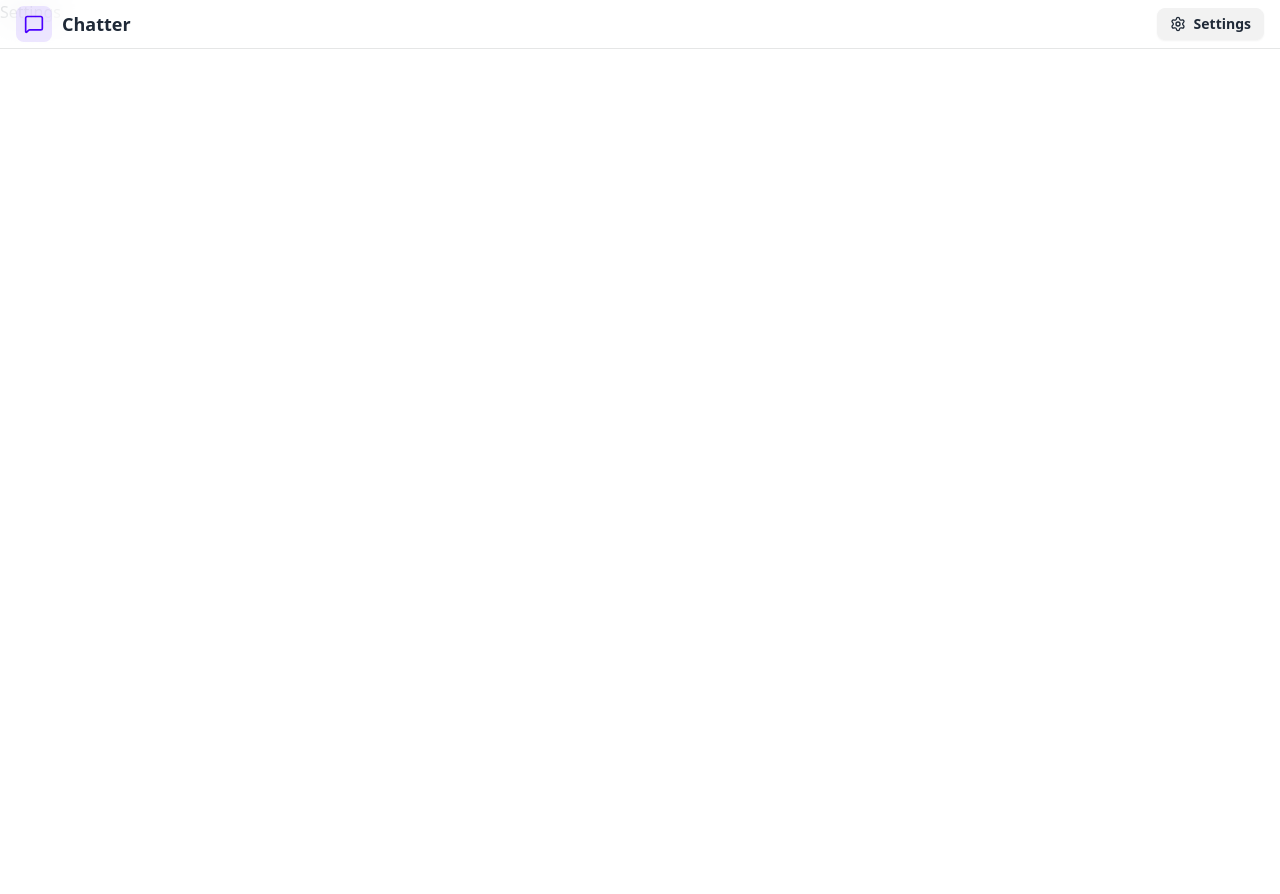
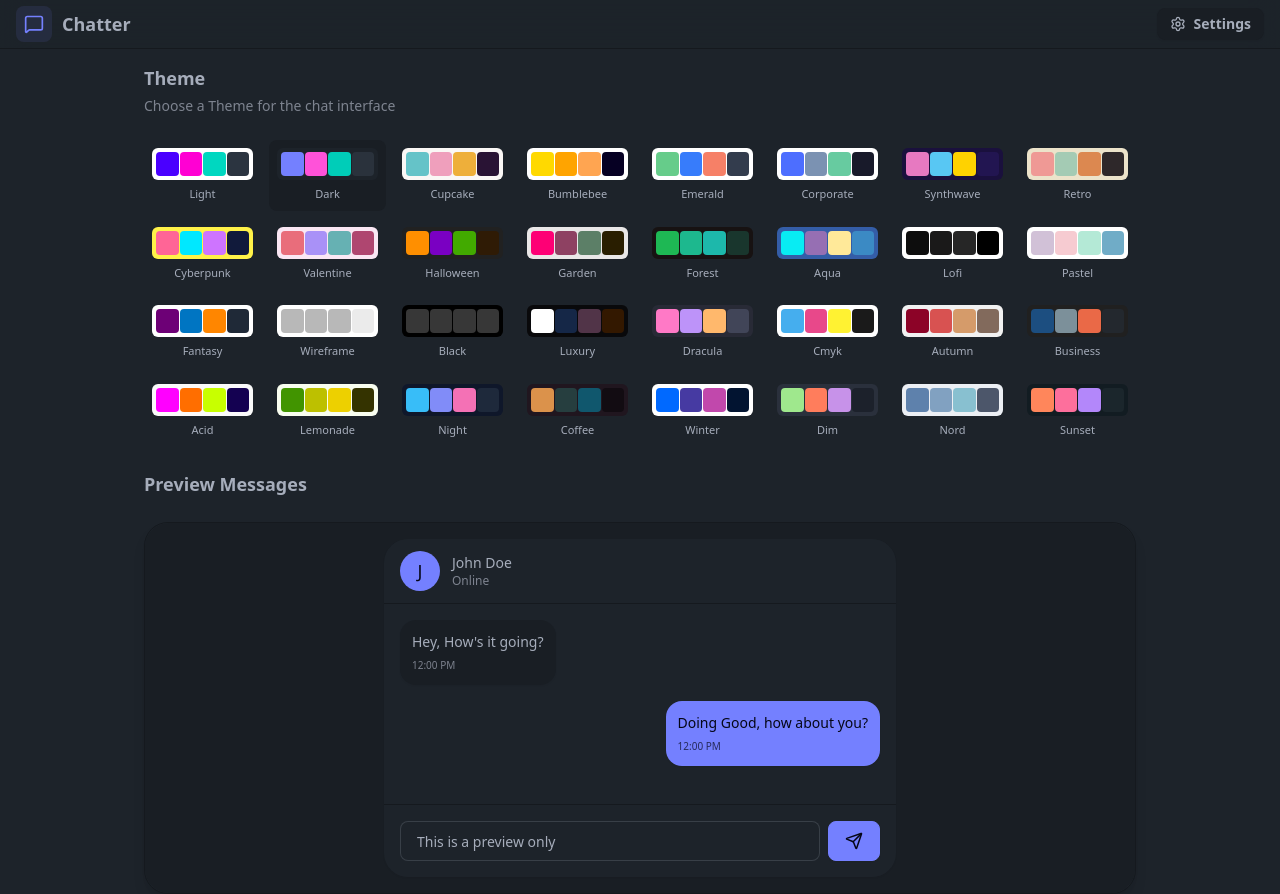
Before and after one commit to jntolentino/chatter, a React (Vite) app in the folder frontend/: page /settings in a window 1280 px wide. Before the commit the page ends 800 px from the top, so only its background shows below. Built offline with nearby package versions, Linux system fonts and the light colour scheme; no server answers.

Commit message:
feat: implement theme selection functionality with multiple themes and persistent storage

```diff
--- a/frontend/src/App.jsx
+++ b/frontend/src/App.jsx
@@ -9,12 +9,15 @@
 
 import { useAuthStore } from "./store/useAuthStore";
 import { useEffect } from "react";
+import { useThemeStore } from "./store/useThemeStore";
 
 import { Loader } from "lucide-react";
 import { Toaster } from "react-hot-toast";
 
 const App = () => {
   const { authUser, checkAuth, isCheckingAuth } = useAuthStore();
+
+  const { theme } = useThemeStore();
 
   useEffect(() => {
     checkAuth();
@@ -30,7 +33,7 @@
     );
 
   return (
-    <div>
+    <div data-theme={theme}>
       <Navbar />
 
       <Routes>
--- /dev/null
+++ b/frontend/src/constants/index.js
@@ -0,0 +1,34 @@
+export const THEMES = [
+  "light",
+  "dark",
+  "cupcake",
+  "bumblebee",
+  "emerald",
+  "corporate",
+  "synthwave",
+  "retro",
+  "cyberpunk",
+  "valentine",
+  "halloween",
+  "garden",
+  "forest",
+  "aqua",
+  "lofi",
+  "pastel",
+  "fantasy",
+  "wireframe",
+  "black",
+  "luxury",
+  "dracula",
+  "cmyk",
+  "autumn",
+  "business",
+  "acid",
+  "lemonade",
+  "night",
+  "coffee",
+  "winter",
+  "dim",
+  "nord",
+  "sunset",
+];
--- a/frontend/src/pages/SettingsPage.jsx
+++ b/frontend/src/pages/SettingsPage.jsx
@@ -1,5 +1,128 @@
+import { useThemeStore } from "../store/useThemeStore";
+import { THEMES } from "./../constants/index";
+import { Send } from "lucide-react";
+
+const PREVIEW_MESSAGES = [
+  { id: 1, content: "Hey, How's it going?", isSent: false },
+  { id: 2, content: "Doing Good, how about you?", isSent: true },
+];
+
 const SettingsPage = () => {
-  return <div>Settings</div>;
+  const { theme, setTheme } = useThemeStore();
+
+  return (
+    <div className="min-h-screen container mx-auto px-2 sm:px-4 pt-16 max-w-5xl">
+      <div className="space-y-6">
+        <div className="flex flex-col gap-1">
+          <h2 className="text-lg font-semibold">Theme</h2>
+          <p className="text-sm text-base-content/70">
+            Choose a Theme for the chat interface
+          </p>
+        </div>
+        <div className="grid grid-cols-2 xs:grid-cols-3 sm:grid-cols-4 md:grid-cols-6 lg:grid-cols-8 gap-2">
+          {THEMES.map((t) => (
+            <button
+              key={t}
+              className={`group flex flex-col items-center gap-1.5 p-2 rounded-lg transition-colors
+            ${theme === t ? "bg-base-200" : "hover:bg-base-200/50"}
+            `}
+              onClick={() => setTheme(t)}
+            >
+              <div
+                className="relative h-8 w-full rounded-md overflow-hidden"
+                data-theme={t}
+              >
+                <div className="absolute inset-0 grid grid-cols-4 gap-px p-1">
+                  <div className="rounded bg-primary"></div>
+                  <div className="rounded bg-secondary"></div>
+                  <div className="rounded bg-accent"></div>
+                  <div className="rounded bg-neutral"></div>
+                </div>
+              </div>
+              <span className="text-[11px] font-medium truncate w-full text-center">
+                {t.charAt(0).toUpperCase() + t.slice(1)}
+              </span>
+            </button>
+          ))}
+        </div>
+
+        {/* Preview Section */}
+        <h3 className="text-lg font-semibold mb-3">Preview Messages</h3>
+        <div className="rounded-3xl border border-base-300 overflow-hidden bg-base-100 shadow-lg">
+          <div className="p-3 sm:p-4 bg-base-200 rounded-3xl">
+            <div className="max-w-lg mx-auto">
+              {/* Mock UI Chat */}
+              <div className="bg-base-100 rounded-3xl shadow-sm overflow-hidden">
+                {/* Chat Header */}
+                <div className="px-4 py-3 border-b border-base-300 bg-base-100 flex items-center gap-3 rounded-t-3xl">
+                  <div className="w-10 h-10 rounded-full bg-primary flex items-center justify-center text-primary-content font-medium text-lg">
+                    J
+                  </div>
+                  <div>
+                    <h3 className="font-medium text-sm">John Doe</h3>
+                    <p className="text-xs text-base-content/70">Online</p>
+                  </div>
+                </div>
+
+                {/* Chat Messages */}
+                <div className="p-2 sm:p-4 space-y-4 min-h-[200px] max-h-[200px] overflow-y-auto bg-base-100">
+                  {PREVIEW_MESSAGES.map((message) => (
+                    <div
+                      key={message.id}
+                      className={`flex ${
+                        message.isSent ? "justify-end" : "justify-start"
+                      }`}
+                    >
+                      <div
+                        className={`
+                  max-w-[80%] rounded-2xl p-3 shadow-sm
+                  ${
+                    message.isSent
+                      ? "bg-primary text-primary-content"
+                      : "bg-base-200"
+                  }
+                `}
+                      >
+                        <p className="text-sm">{message.content}</p>
+                        <p
+                          className={`
+                    text-[10px] mt-1.5
+                    ${
+                      message.isSent
+                        ? "text-primary-content/70"
+                        : "text-base-content/70"
+                    }
+                  `}
+                        >
+                          12:00 PM
+                        </p>
+                      </div>
+                    </div>
+                  ))}
+                </div>
+
+                {/* Chat Input */}
+                <div className="p-2 sm:p-4 border-t border-base-300 bg-base-100 rounded-b-3xl">
+                  <div className="flex gap-2">
+                    <input
+                      type="text"
+                      className="input input-bordered flex-1 text-sm h-10 rounded-lg"
+                      placeholder="Type a message..."
+                      value="This is a preview only"
+                      readOnly
+                    />
+                    <button className="btn btn-primary h-10 min-h-0 rounded-lg">
+                      <Send size={18} />
+                    </button>
+                  </div>
+                </div>
+              </div>
+            </div>
+          </div>
+        </div>
+      </div>
+    </div>
+  );
 };
 
 export default SettingsPage;
--- /dev/null
+++ b/frontend/src/store/useThemeStore.js
@@ -0,0 +1,9 @@
+import { create } from "zustand";
+
+export const useThemeStore = create((set) => ({
+  theme: localStorage.getItem("chat-theme") || "dark",
+  setTheme: (theme) => {
+    localStorage.setItem("chat-theme", theme);
+    set({ theme });
+  },
+}));
--- a/frontend/tailwind.config.js
+++ b/frontend/tailwind.config.js
@@ -7,4 +7,40 @@
     extend: {},
   },
   plugins: [daisyui],
+  daisyui: {
+    themes: [
+      "light",
+      "dark",
+      "cupcake",
+      "bumblebee",
+      "emerald",
+      "corporate",
+      "synthwave",
+      "retro",
+      "cyberpunk",
+      "valentine",
+      "halloween",
+      "garden",
+      "forest",
+      "aqua",
+      "lofi",
+      "pastel",
+      "fantasy",
+      "wireframe",
+      "black",
+      "luxury",
+      "dracula",
+      "cmyk",
+      "autumn",
+      "business",
+      "acid",
+      "lemonade",
+      "night",
+      "coffee",
+      "winter",
+      "dim",
+      "nord",
+      "sunset",
+    ],
+  },
 };
```
